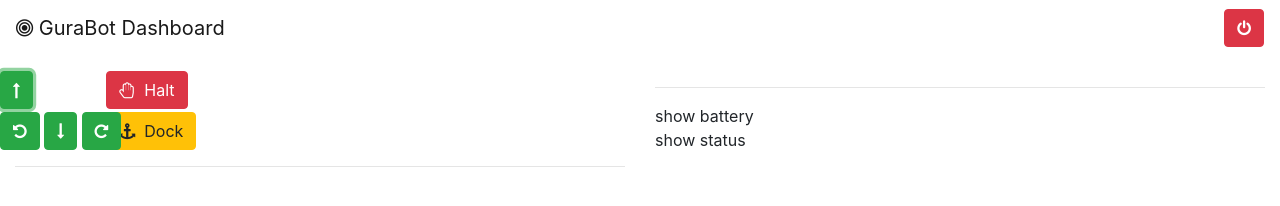
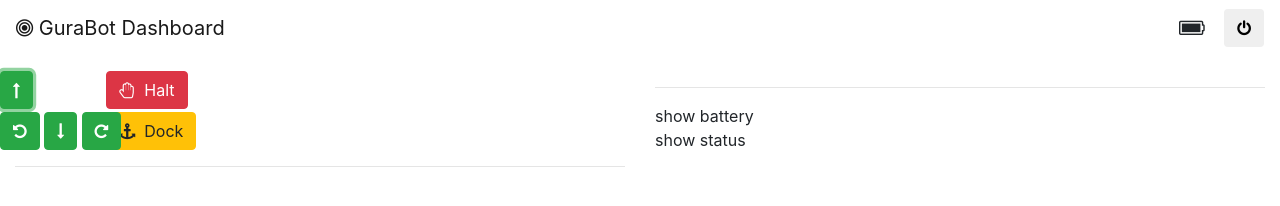
Before and after one commit to rot-13/gurabot, a website built with webpack: page public/index.html in a window 1280 px wide. Both pictures are taken after a click on the button 16 px from the left and 90 px from the top of the page. Built offline with nearby package versions, Linux system fonts and the light colour scheme; files whose address does not match are found by name.

Commit message:
Added battery

```diff
--- a/client/index.js
+++ b/client/index.js
@@ -3,12 +3,27 @@ require('index.scss')
 const $ = require('jquery')
 
 function sendCommand(type, data) {
-	$.post(`/command/${type}`, data).fail(() => { alert('whoops, something went wrong') })
+	$.post(`/command/${type}`, data)
+		.fail(() => { alert('whoops, something went wrong') })
+}
+
+function getInfo(type, callback) {
+	$.get(`/info/${type}`)
+		.done(callback)
+		.fail(() => { alert('whoops, something went wrong') })
 }
 
 function sendCommandHandler() {
 	sendCommand(this.id)
 }
 
+function setBattery(val) {
+	$('.battery').removeClass('fa-battery-4 fa-battery-3 fa-battery-2 fa-battery-1 fa-battery-0')
+	let classVal = Math.round(val * 4)
+	$('.battery').addClass(`fa-battery-${classVal}`)
+}
+
 $('#move_forward').click(sendCommandHandler)
 $('#move_backward').click(sendCommandHandler)
+
+setBattery(1) // TODO: fetch periodically.
--- a/client/index.scss
+++ b/client/index.scss
@@ -8,3 +8,9 @@
 .bottom-margin {
 	margin-bottom: 0.2rem;
 }
+
+.battery {
+	font-size: 1.25rem;
+	vertical-align: middle;
+	margin-right: 0.9375rem;
+}
--- a/public/index.html
+++ b/public/index.html
@@ -8,10 +8,11 @@
 		<nav class="navbar navbar-light bg-faded">
 			<a class="navbar-brand" href="#">
 				<i class="fa fa-bullseye" aria-hidden="true"></i>
-				GuraBot Dashboard
+				GuraBot<span class="hidden-xs-down">&nbsp;Dashboard</span>
 			</a>
 			<form class="pull-xs-right">
-				<button type="button" id="shutdown" class="btn btn-danger">
+				<i class="fa fa-battery-4 battery" aria-hidden="true"></i>
+				<button type="button" id="shutdown" class="btn">
 					<i class="fa fa-power-off" aria-hidden="true"></i>
 				</button>
 			</form>
```
